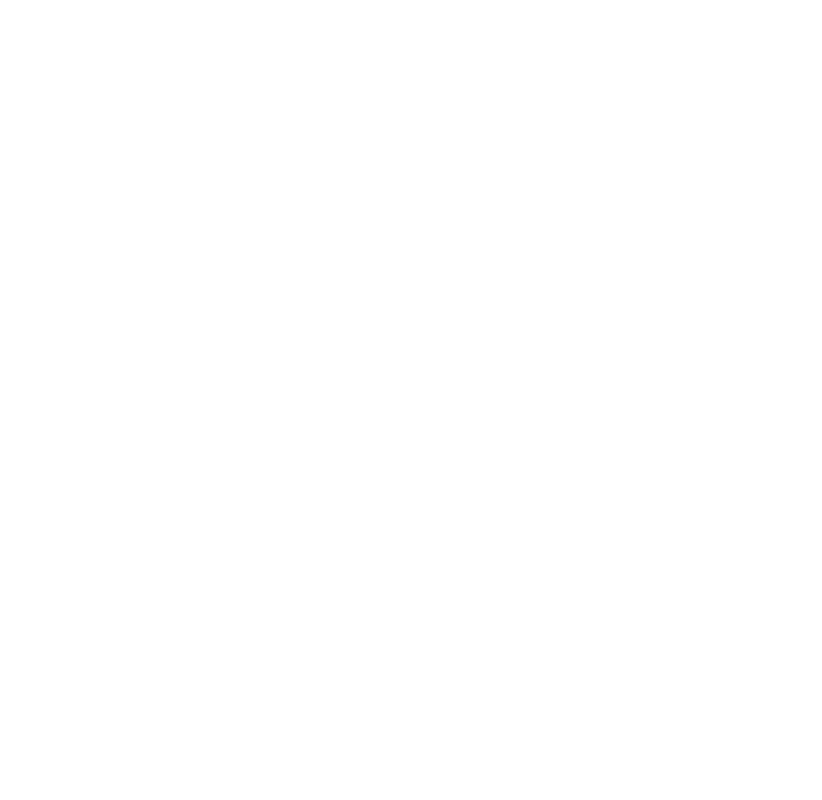
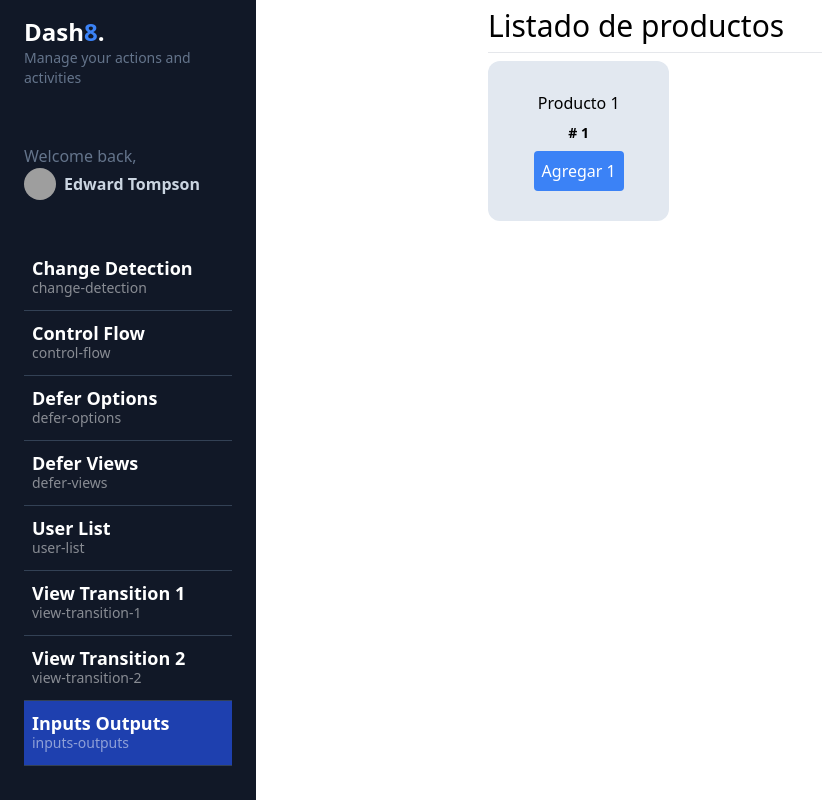
Before and after one commit to suslobo/013-my-dashboard, an Angular app: page /dashboard/inputs-outputs in a window 1280 px wide. Before the commit this address led to /. Shown: the whole page, without its empty margins (0-822 px from the left). Built offline with nearby package versions, Linux system fonts and the light colour scheme; grey boxes are pictures that could not be loaded.

Commit message:
Creación del componente input-output, ui y el componente product-card

```diff
--- a/src/app/app.routes.ts
+++ b/src/app/app.routes.ts
@@ -46,6 +46,12 @@
         title: 'View Transition 2',
         loadComponent: () => import('./dashboard/pages/view-transition/view-transition2.component'),
       },
+      {
+        path: 'inputs-outputs',
+        title: 'Inputs Outputs',
+        loadComponent: () => import('./dashboard/pages/input-output/input-output.component'),
+        //para que funcione tenemos que ir al componente y poner default en el export default class InputOutputComponent
+      },
 
       {
         path: '', redirectTo: 'control-flow', pathMatch:'full',
--- a/src/app/dashboard/dashboard.component.html
+++ b/src/app/dashboard/dashboard.component.html
@@ -5,7 +5,7 @@
 
       <app-sidemenu />
 
-      <div class="text-black px-2 mt-2 w-full">
+      <div class="text-black px-2 mt-2 max-w-xl w-full m-auto">
         <router-outlet />
       </div>
 
--- /dev/null
+++ b/src/app/dashboard/pages/input-output/input-output.component.html
@@ -0,0 +1,19 @@
+
+<h1 class="text-3xl">Listado de productos</h1>
+<hr class="my-2" />
+
+<div class="grid grid-cols-1 sm:grid-cols-3 gap-2">
+
+  <!-- en lugar del div de abajo ponemos nuestro componente product-card -->
+  <app-product-card />
+ <!--  <div class="bg-slate-200 w-full rounded-xl h-40 flex justify-center items-center flex-col">
+  <span>Producto 1</span>
+  <h2 class="font-bold text-sm my-2"># 1</h2>
+  <button
+    class="bg-blue-500 p-2 rounded text-white hover:bg-blue-600 transition-all"
+    >Agregar 1
+  </button>
+  </div> -->
+
+
+</div>
--- /dev/null
+++ b/src/app/dashboard/pages/input-output/input-output.component.ts
@@ -0,0 +1,15 @@
+import { CommonModule } from '@angular/common';
+import { ChangeDetectionStrategy, Component } from '@angular/core';
+import { ProductCardComponent } from './ui/product-card/product-card.component';
+
+@Component({
+  selector: 'app-input-output',
+  standalone: true,
+  imports: [CommonModule, ProductCardComponent], //importamos el el componente ProductCard
+  templateUrl: './input-output.component.html',
+  changeDetection: ChangeDetectionStrategy.OnPush,
+
+})
+export default class InputOutputComponent {
+
+}
--- /dev/null
+++ b/src/app/dashboard/pages/input-output/ui/product-card/product-card.component.html
@@ -0,0 +1,9 @@
+
+<div class="bg-slate-200 w-full rounded-xl h-40 flex justify-center items-center flex-col">
+  <span>Producto 1</span>
+  <h2 class="font-bold text-sm my-2"># 1</h2>
+  <button
+    class="bg-blue-500 p-2 rounded text-white hover:bg-blue-600 transition-all"
+    >Agregar 1
+  </button>
+  </div>
--- /dev/null
+++ b/src/app/dashboard/pages/input-output/ui/product-card/product-card.component.ts
@@ -0,0 +1,13 @@
+import { CommonModule } from '@angular/common';
+import { ChangeDetectionStrategy, Component } from '@angular/core';
+
+@Component({
+  selector: 'app-product-card',
+  standalone: true,
+  imports: [CommonModule],
+  templateUrl: './product-card.component.html',
+  changeDetection: ChangeDetectionStrategy.OnPush
+})
+export class ProductCardComponent {
+
+}
```
